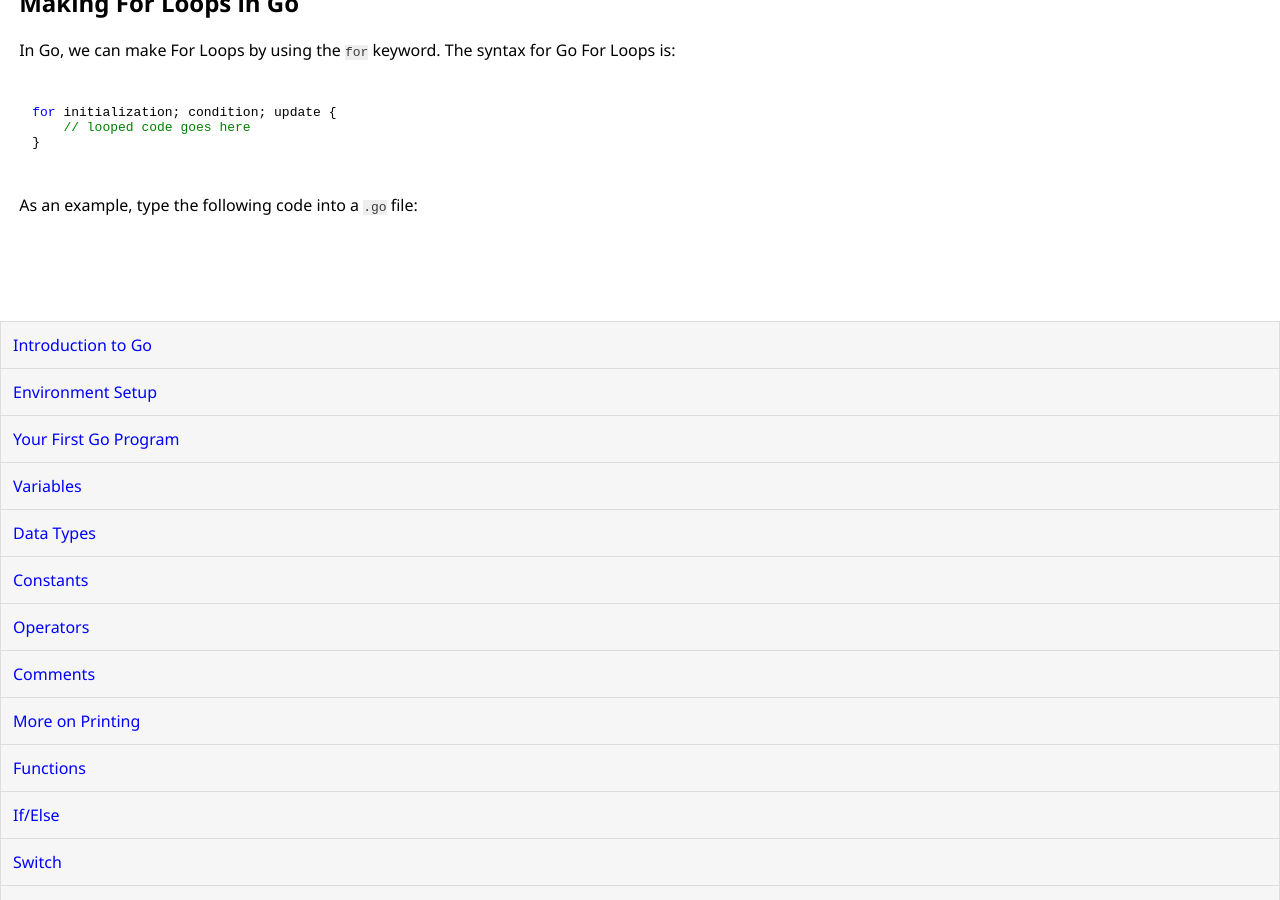
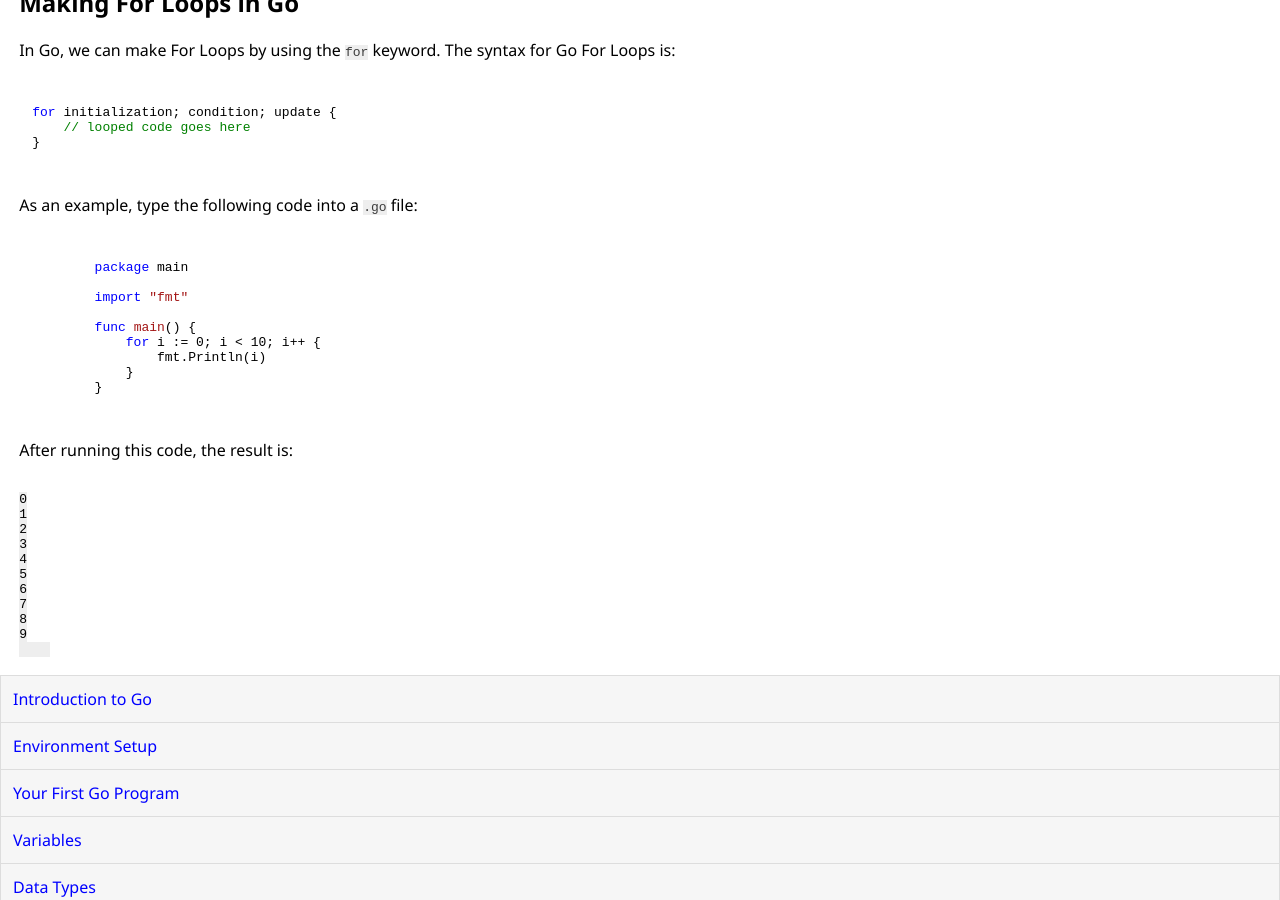
Before and after one commit to learnmonkey/learnmonkey.github.io, a Jekyll site: the page built from programming/golang/for-loop.html, in a window 1280 px wide and 900 px high, scrolled down 647 px. Built offline with Jekyll 4.4.1, drawn with Linux system fonts in a browser that asks for light colours; nearby versions of some CDN libraries.

Commit message:
add code and result

```diff
--- a/programming/golang/for-loop.html
+++ b/programming/golang/for-loop.html
@@ -31,6 +31,27 @@ for initialization; condition; update {
     </code></pre>
     <p>As an example, type the following code into a <code>.go</code> file:</p>
     <pre><code class="language-go">
+        package main
 
+        import "fmt"
+
+        func main() {
+            for i := 0; i < 10; i++ {
+                fmt.Println(i)
+            }
+        }
     </code></pre>
+    <p>After running this code, the result is:</p>
+    <pre><samp>
+0
+1
+2
+3
+4
+5
+6
+7
+8
+9
+    </samp></pre>
 </section>
```
